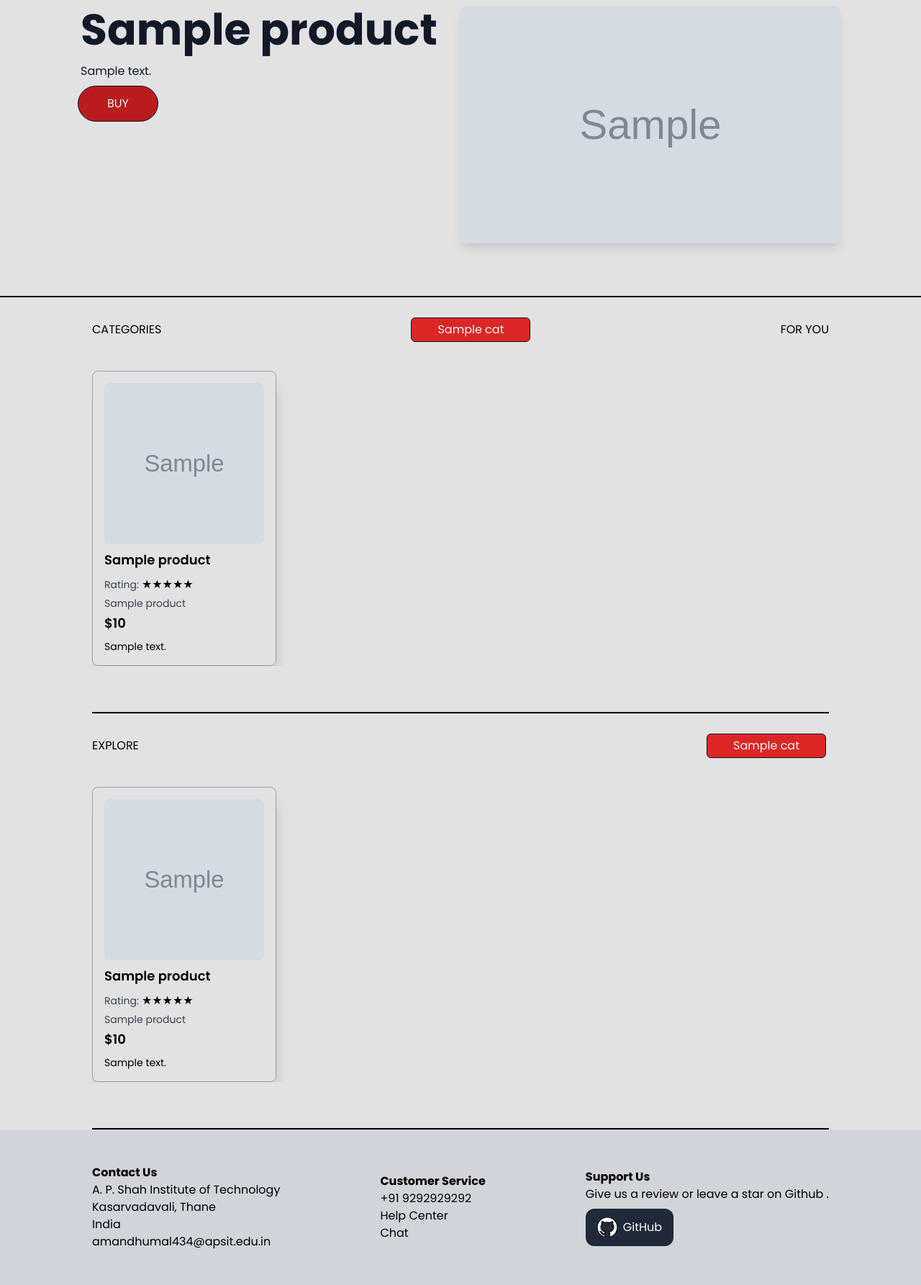
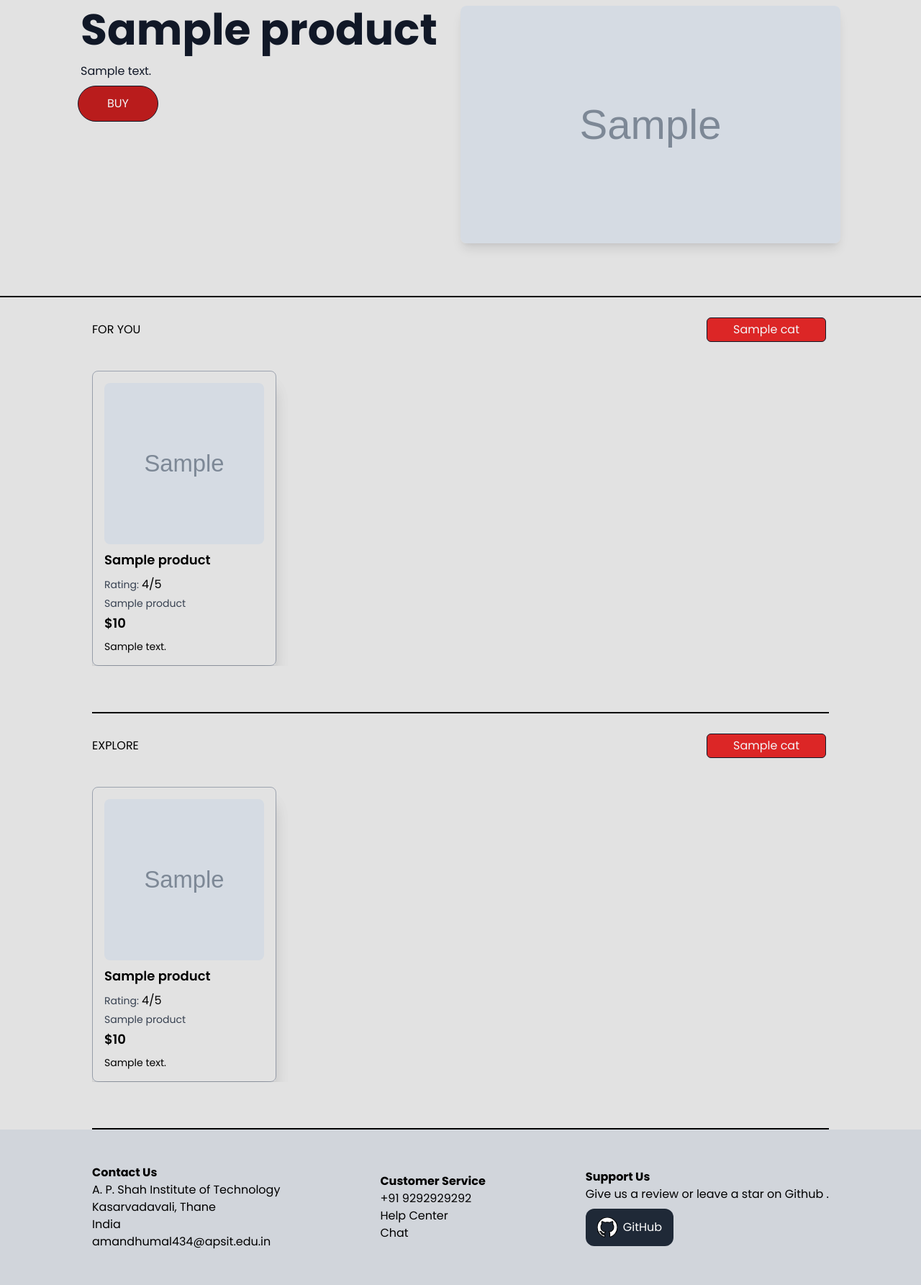
Before and after one commit to Tags-Based-Recommendation-Engine/storefront, a Django app: template webstore/templates/market/index.html in a window 1280 px wide. Shown: the part 273-2058 px from the top of the page at 72% size. Run offline with Django 5.2, Linux system fonts and the light colour scheme; the template is opened without the code that fills it: most values are stand-ins (such as "Sample title", 1, 10 or a date in 2020); grey boxes marked "Sample" are stand-in pictures; some web fonts are replaced.

Commit message:
Get ratings displaying on index

```diff
--- a/webstore/templates/market/index.html
+++ b/webstore/templates/market/index.html
@@ -45,19 +45,16 @@
      <div class="flex flex-col items-center justify-center">
             <div class="categories-header flex flex-row justify-between items-center w-full pb-10">
                 <div>
-                    <h6>CATEGORIES</h6>
+                    <h6>FOR YOU</h6>
                 </div>
                 <div class="flex justify-center items-center flex-wrap">
                 {% for cat in catagory %}
                     <button type="button" class="px-9 py-1 border border-gray-900 rounded-md text-gray-100 bg-red-600 hover:bg-red-900 mx-1">{{cat.name}}</button>
                     {% endfor %}
                 </div>
-                <div>
-                    <h6>FOR YOU</h6>
-                </div>
+
             </div>
         </div>
-
         <div class="wrapper overflow-x-auto items-center w-full flex flex-row flex-shrink-0">
 
             <!-- Card 1 -->{% for list in listings %}
@@ -71,7 +68,7 @@
         <div class="flex items-center pt-2">
             <span class="text-sm text-gray-700">Rating:</span>
             <div class="pl-1">
-                ★★★★★
+                {{ list.rating }}/5
             </div>
         </div>
         <p class="text-sm text-gray-700 pt-1">{{ list.product.brand_name }}</p>
@@ -113,7 +110,7 @@
         <div class="flex items-center pt-2">
             <span class="text-sm text-gray-700">Rating:</span>
             <div class="pl-1">
-                ★★★★★
+                {{ list.rating }}/5
             </div>
         </div>
         <p class="text-sm text-gray-700 pt-1">{{ list.product.brand_name }}</p>
```
